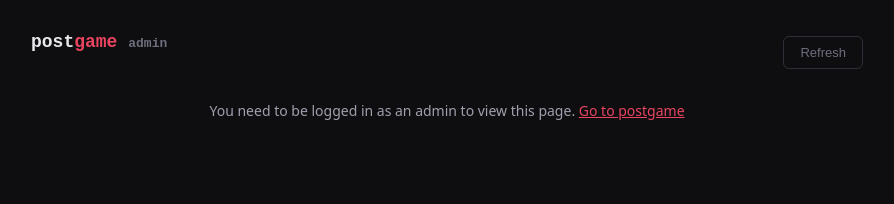
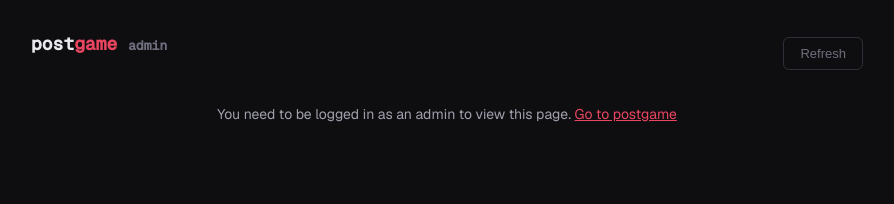
Before and after one commit to SamuelLovesCoffee/postgame, a website: page public/admin.html in a window 1280 px wide. Shown: the whole page, without its empty margins (193-1087 px from the left). Drawn offline with nearby package versions, Linux system fonts and the light colour scheme.

Commit message:
Load Geist fonts on admin.html for consistent styling

```diff
--- a/public/admin.html
+++ b/public/admin.html
@@ -5,6 +5,7 @@
   <meta name="viewport" content="width=device-width, initial-scale=1.0">
   <title>Admin · postgame</title>
   <link rel="icon" href="/favicon.ico" sizes="any">
+  <link href="https://fonts.googleapis.com/css2?family=Geist:wght@300;400;500;600;700&family=Geist+Mono:wght@400;500&display=swap" rel="stylesheet">
   <link rel="stylesheet" href="/styles.css">
 </head>
 <body>
```
